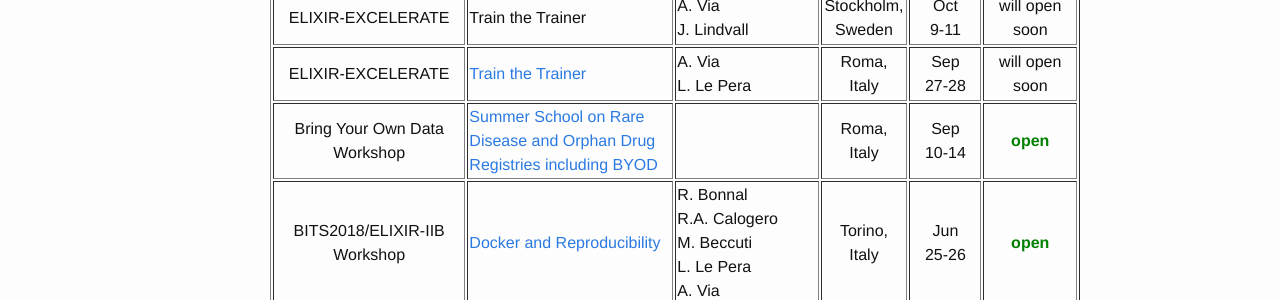
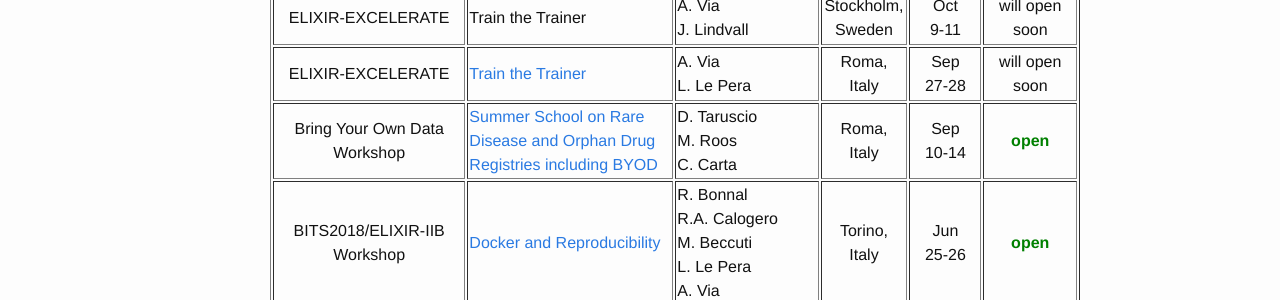
Before and after one commit to ELIXIR-IIB-training/website, a Jekyll site: the page built from _pages/01-all_events.md, in a window 1280 px wide. Shown: the part 371-671 px from the top of the page. Built offline with Jekyll 4.4.1, drawn with Linux system fonts in a browser that asks for light colours.

Commit message:
Update BYOD

```diff
--- a/_pages/01-all_events.md
+++ b/_pages/01-all_events.md
@@ -39,8 +39,8 @@ permalink: /all_events_2018/
 </tr>
 <tr>
 <td height="50" align="center">Bring Your Own Data Workshop</td>
-   <td height="50"><a href="http://old.iss.it/cnmr/?cookie=1">Summer School on Rare Disease and Orphan Drug Registries including BYOD</a></td>
-   <td height="50" width="150"><br></td>
+   <td height="50"><a href="http://old.iss.it/cnmr/?lang=1&id=2795&tipo=3">Summer School on Rare Disease and Orphan Drug Registries including BYOD</a></td>
+   <td height="50" width="150">D. Taruscio<br>M. Roos<br>C. Carta<br></td>
    <td height="50" align="center">Roma,<br>Italy</td>
    <td height="50" width="75" width="75" align="center">Sep<br>10-14</td>
    <td height="50" align="center"><font color="green"><b>open</b></font></td>
```
